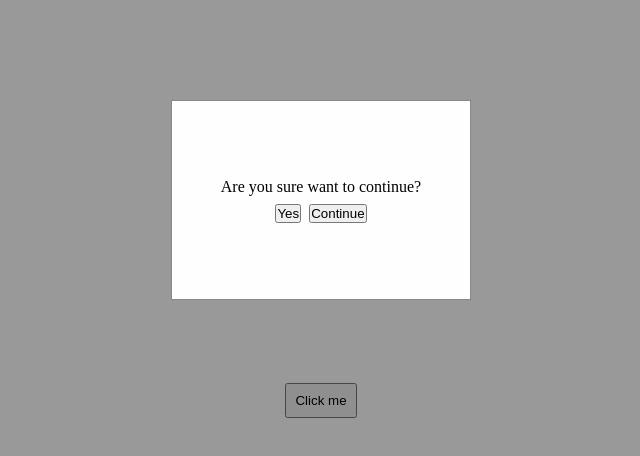
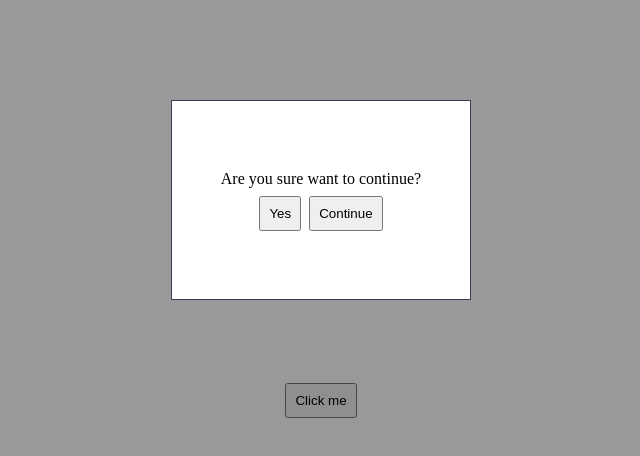
Before and after one commit to gustavool/modal-vanillajs, a plain HTML site: page index.html in a window 1280 px wide. Both pictures are taken after a click on the button "Click me". Shown: the whole page, without its empty margins (319-959 px from the left). Drawn offline with Linux system fonts and the light colour scheme.

Commit message:
styles: buttons

```diff
--- a/assets/css/styles.css
+++ b/assets/css/styles.css
@@ -32,6 +32,10 @@ button {
   padding: 8px;
 }
 
+.modal-button {
+  padding: 8px;
+}
+
 .modal {
   display: none;
   position: fixed;
@@ -46,10 +50,10 @@ button {
 }
 
 #modal-content {
-  background-color: #fefefe;
+  background-color: var(--white);
   margin: auto;
   padding: 20px;
-  border: 1px solid #888;
+  border: 1px solid var(--gray);
   height: 200px;
   width: 100%;
   max-width: 300px;
```
